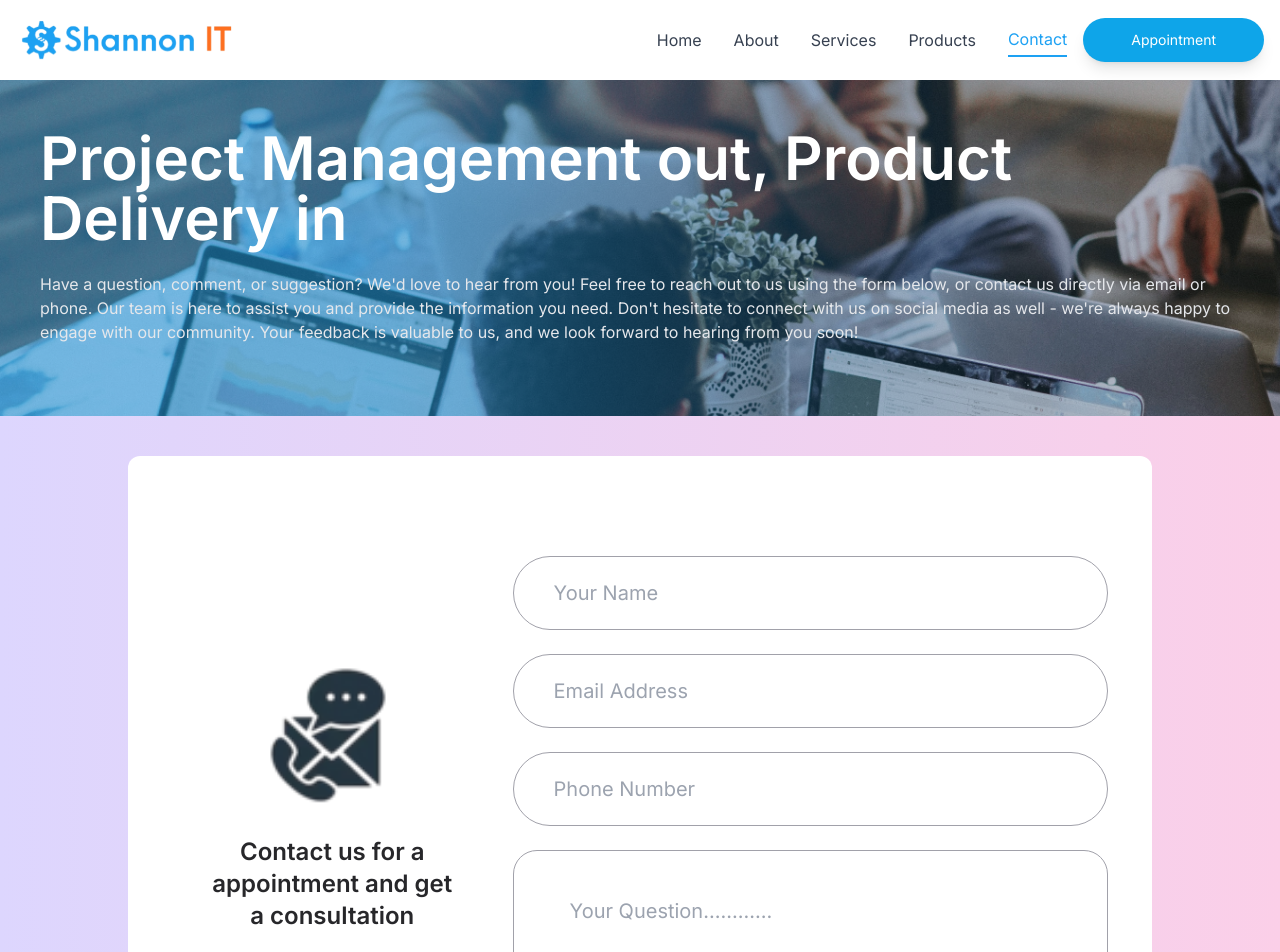
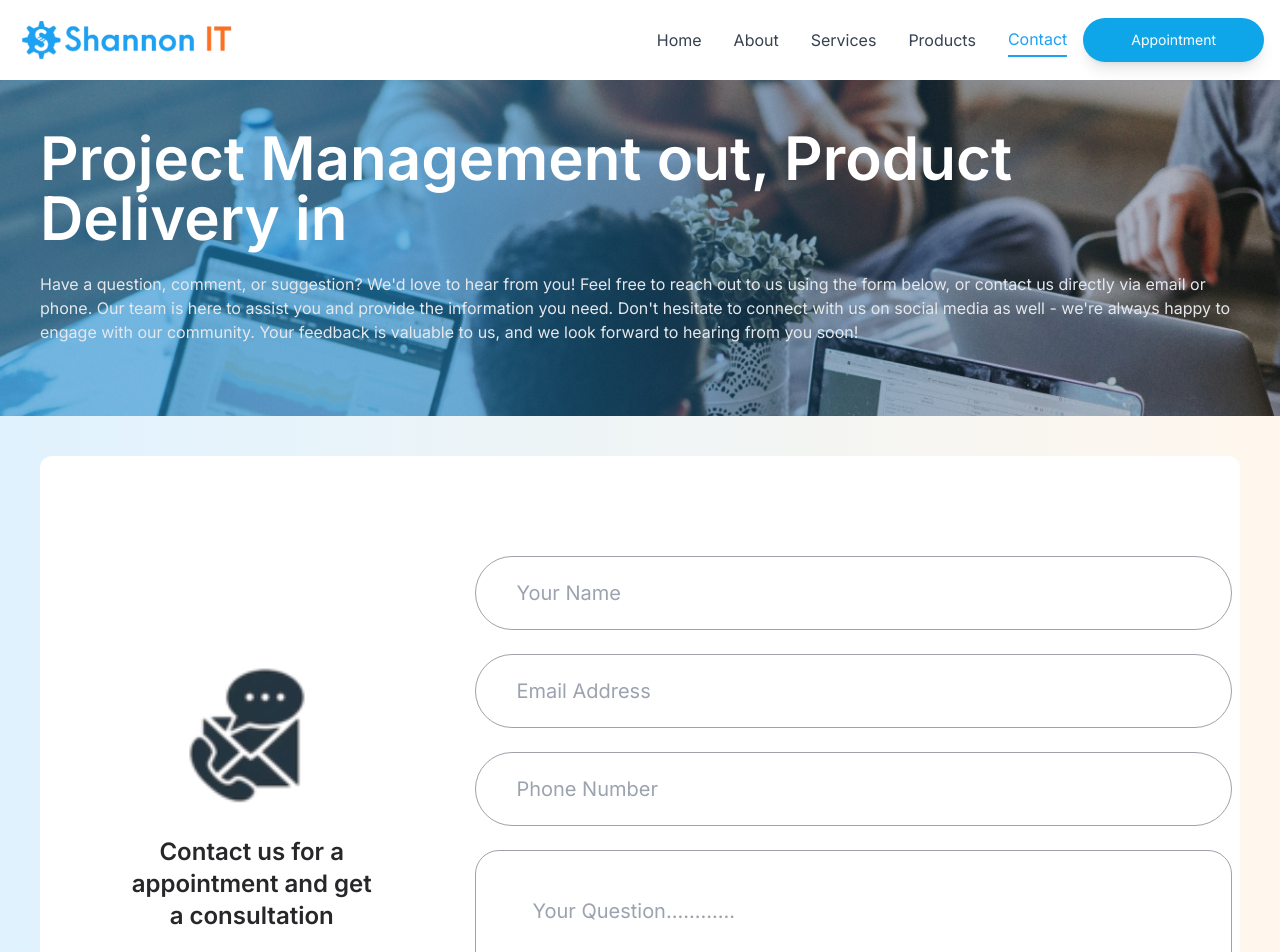
Before and after one commit to back4page/shannon, a Next.js app: page /contact in a window 1280 px wide. Shown: the top 952 px of the page. Built offline with nearby package versions, Linux system fonts and the light colour scheme.

Commit message:
change contact section style

```diff
--- a/src/app/contact/page.jsx
+++ b/src/app/contact/page.jsx
@@ -6,7 +6,7 @@ const ContactPage = () => {
   ];
   return (
     <>
-      <main className="flex flex-col items-center bg-gradient-to-r from-violet-200 to-pink-200">
+      <main className="bg-gradient-to-r from-sky-100 to-orange-50">
         <section className="contact w-screen">
           <div className="max-w-[1400px] mx-auto py-12 px-3">
             <div className="max-w-[1200px] mx-auto">
@@ -27,7 +27,7 @@ const ContactPage = () => {
           </div>
         </section>
 
-        <section className="w-[80%] mt-10 px-11 py-12 bg-white rounded-xl max-md:px-5">
+        <section className="max-w-[1200px] mx-auto mt-10 px-2 py-12 bg-white rounded-xl max-md:px-5">
           <div className="flex gap-5 max-md:flex-col max-md:gap-0 max-md:items-center">
             <div className="flex flex-col w-[35%] max-md:w-full">
               <div className="mt-32 text-2xl flex flex-col justify-center font-semibold text-center text-zinc-800 max-md:mt-10">
```
